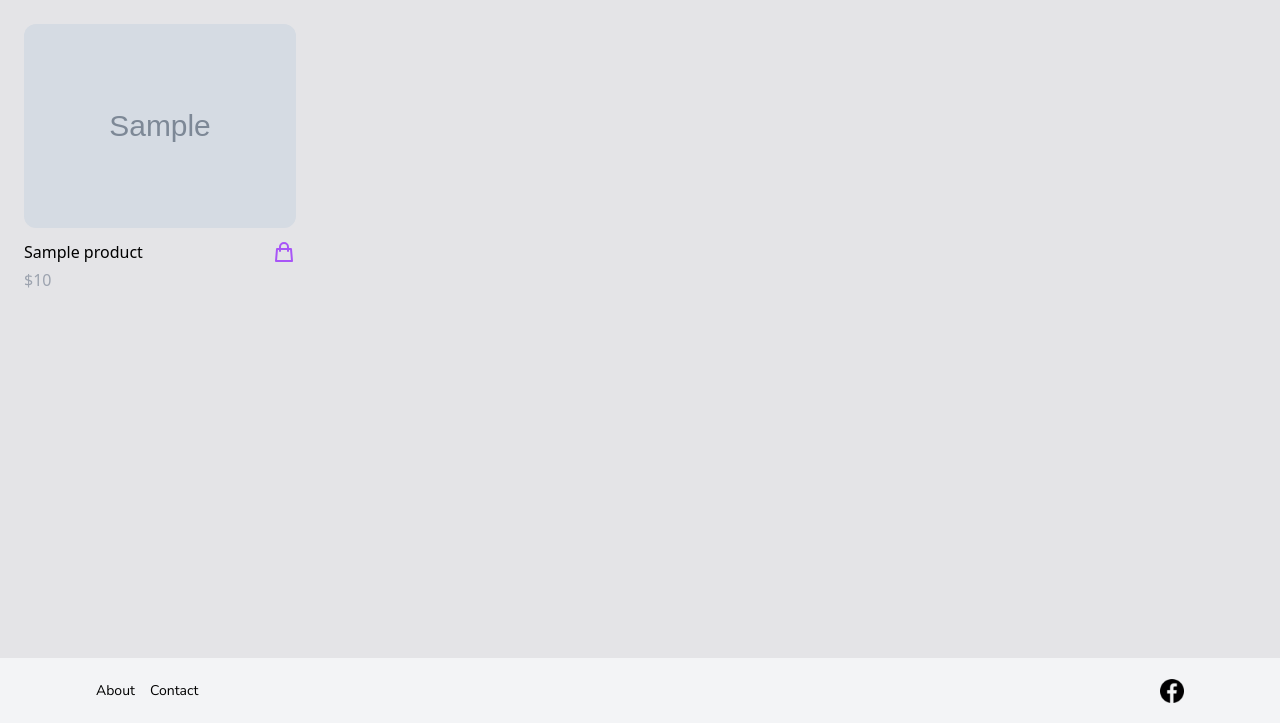
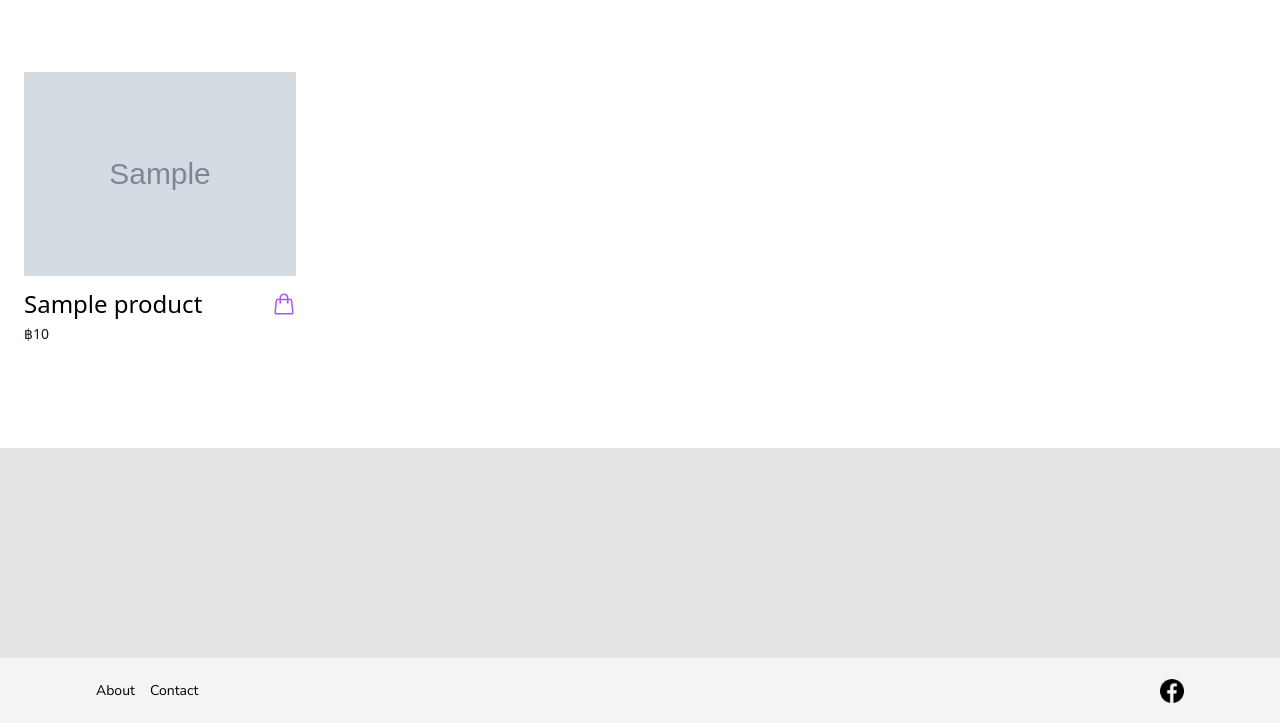
Before and after one commit to WasamiKirua/django-dinocha, a Django app: template dinocha/product/templates/product/product.html in a window 1280 px wide. Shown: the part 77-800 px from the top of the page. Run offline with Django 4.2, Linux system fonts and the light colour scheme; the template is opened without the code that fills it: values that come from a table or form of the project are taken from there, others are empty; tables that the repository leaves empty hold one stand-in row (values such as "Sample post"); grey boxes marked "Sample" are stand-in pictures; some libraries are stand-ins or nearby versions; some web fonts are replaced.

Commit message:
product.html redesigned hell

```diff
--- a/dinocha/product/templates/product/product.html
+++ b/dinocha/product/templates/product/product.html
@@ -4,30 +4,33 @@
 
 {% block content %}
 
+<section class="bg-white py-8">
+<div class="container mx-auto flex items-center flex-wrap pt-4 pb-12">
+
 {% for product in products %}
-<div class="w-full md:w-1/3 xl:w-1/4 p-6">
-    <a href="{% url 'product' product.slug %}">
-        <img src="{{ product.get_thumbnail }}" class="w-full rounded-xl hover:shadow-lg">
-    </a>
 
-    <div class="pt-3 flex items-center justify-between">
-        <a href="{% url 'product' product.slug %}">{{ product.name }}</a>
 
-        <a
-            href="#"
-            hx-get="{% url 'add_to_cart' product.id %}"
-            hx-target="#menu-cart-button"
-            hx-swap="outerHTML"
-            class="text-purple-500 hover:text-purple-800"
-        >
-            <svg xmlns="http://www.w3.org/2000/svg" class="h-6 w-6" fill="none" viewBox="0 0 24 24" stroke="currentColor">
-                <path stroke-linecap="round" stroke-linejoin="round" stroke-width="2" d="M16 11V7a4 4 0 00-8 0v4M5 9h14l1 12H4L5 9z" />
-            </svg>
-        </a>
+      <div class="w-full md:w-1/3 xl:w-1/4 p-6 flex flex-col">
+          <a  href="#"
+              hx-get="{% url 'add_to_cart' product.id %}"
+              hx-target="#menu-cart-button"
+              hx-swap="outerHTML">
+
+              <img class="hover:grow hover:shadow-lg" src="{% if product.image %}{{ product.image.url }}{% else %}https://via.placeholder.com/240x240.jpg{% endif %}">
+              <div class="pt-3 flex items-center justify-between">
+                  <p class="text-lg sm:text-xl md:text-2xl">{{ product.name }}</p>
+                  <svg xmlns="http://www.w3.org/2000/svg" fill="none" viewBox="0 0 24 24" stroke-width="1.5" stroke="currentColor" class="w-6 h-6 text-purple-500 hover:text-purple-800">
+                    <path stroke-linecap="round" stroke-linejoin="round" d="M15.75 10.5V6a3.75 3.75 0 10-7.5 0v4.5m11.356-1.993l1.263 12c.07.665-.45 1.243-1.119 1.243H4.25a1.125 1.125 0 01-1.12-1.243l1.264-12A1.125 1.125 0 015.513 7.5h12.974c.576 0 1.059.435 1.119 1.007zM8.625 10.5a.375.375 0 11-.75 0 .375.375 0 01.75 0zm7.5 0a.375.375 0 11-.75 0 .375.375 0 01.75 0z" />
+                  </svg>
+              </div>
+              <p class="text-sm pt-1 text-gray-900">฿{{ product.get_display_price }}</p>
+          </a>
+      </div>
+
+{% endfor %}
+
     </div>
 
-    <p class="pt-1 text-gray-400">${{ product.get_display_price }}</p>
-</div>
-{% endfor %}
+    </section>
 
 {% endblock %}
```
Also changed, not shown: dinocha/product/templates/product/product copy.html (deleted, +0 -33 lines), dinocha/core/static/images/hot-coffee.jpg (added), dinocha/media/upload/uploads/hot-coffee.jpg (added), dinocha/media/uploads/hot-coffee.jpg (added), 1 other file.
